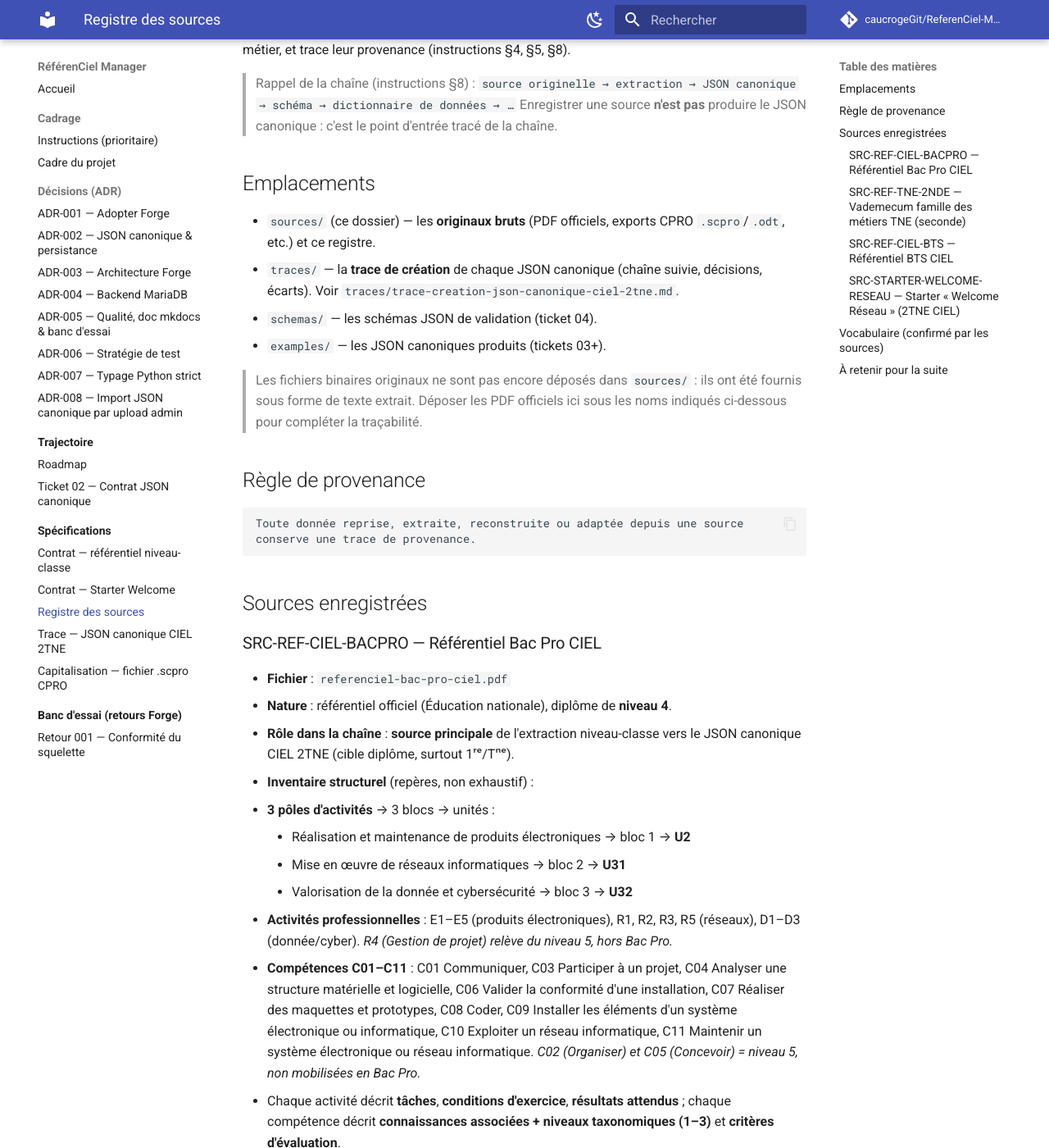
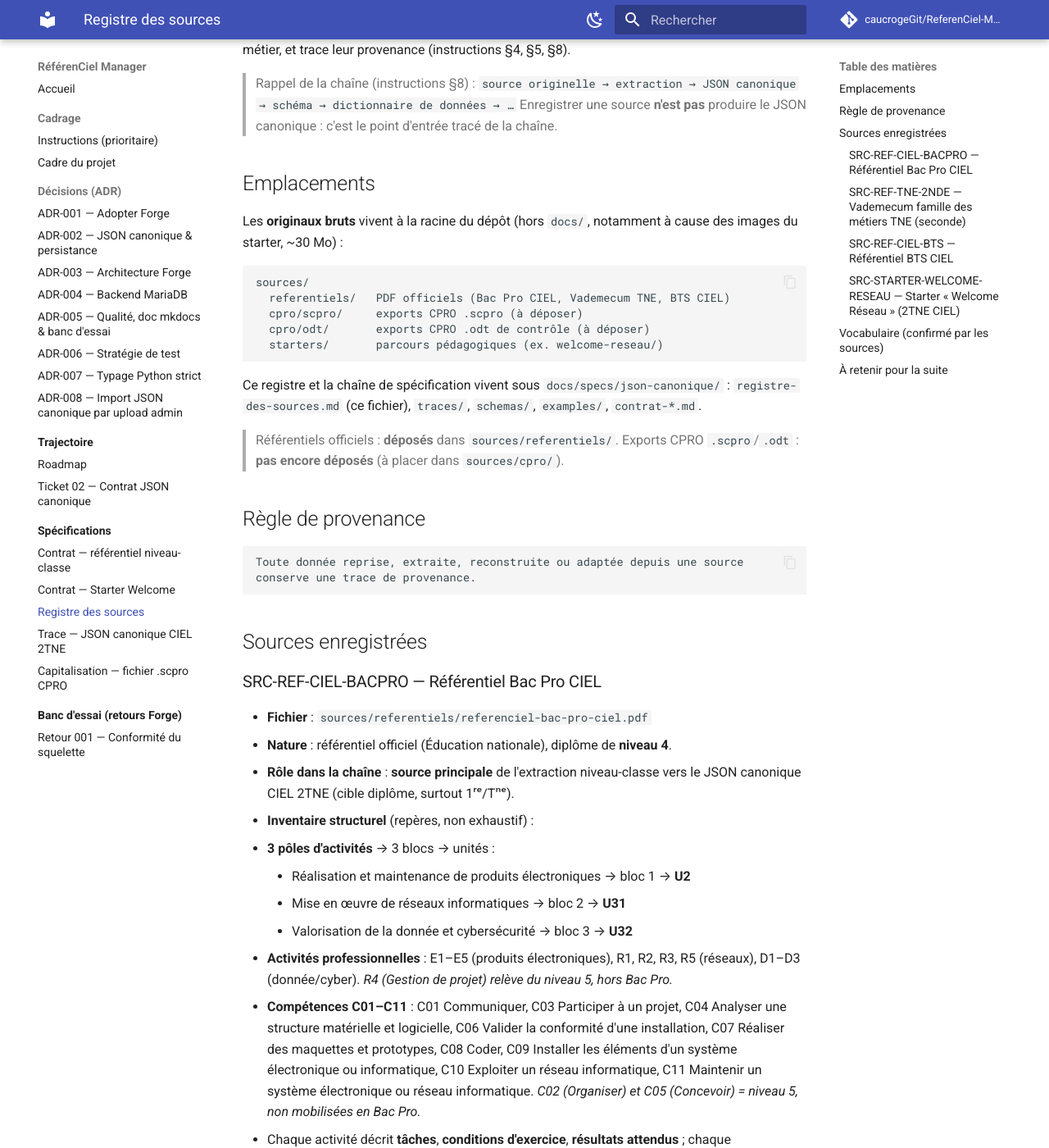
Before and after one commit to caucrogeGit/ReferenCiel-Manager, an MkDocs documentation site: the page built from docs/specs/json-canonique/registre-des-sources.md, in a window 1280 px wide and 1400 px high, scrolled down 199 px. Shown: the whole window at 82% size. Built offline with MkDocs 1.6.1 and Material for MkDocs 9.7.7, drawn with Linux system fonts in a browser that asks for light colours; comment, search, counter and statistics services are not loaded; some of the changed text lies outside the part shown.

Commit message:
chore(sources): ranger l'arborescence des sources (referentiels/cpro/starters)
Layout cohérent (capitalisation §11) : les référentiels PDF déplacés vers
sources/referentiels/, placeholders sources/cpro/{scpro,odt}/ pour les exports CPRO,
sources/starters/ conservé. Le registre remonte en
docs/specs/json-canonique/registre-des-sources.md (mieux nommé) ; nav, accueil,
trace et test méta (chemin du registre) mis à jour. Référentiels plus copiés par
mkdocs (build allégé).

Co-Authored-By: Claude Opus 4.8 (1M context) <noreply@anthropic.com>

````diff
--- a/docs/specs/json-canonique/sources/README.md
+++ b/docs/specs/json-canonique/registre-des-sources.md
@@ -10,16 +10,23 @@ canoniques métier, et trace leur provenance (instructions §4, §5, §8).
 
 ## Emplacements
 
-- `sources/` (ce dossier) — les **originaux bruts** (PDF officiels, exports CPRO
-  `.scpro`/`.odt`, etc.) et ce registre.
-- `traces/` — la **trace de création** de chaque JSON canonique (chaîne suivie,
-  décisions, écarts). Voir `traces/trace-creation-json-canonique-ciel-2tne.md`.
-- `schemas/` — les schémas JSON de validation (ticket 04).
-- `examples/` — les JSON canoniques produits (tickets 03+).
+Les **originaux bruts** vivent à la racine du dépôt (hors `docs/`, notamment à cause
+des images du starter, ~30 Mo) :
 
-> Les fichiers binaires originaux ne sont pas encore déposés dans `sources/` : ils
-> ont été fournis sous forme de texte extrait. Déposer les PDF officiels ici sous
-> les noms indiqués ci-dessous pour compléter la traçabilité.
+```text
+sources/
+  referentiels/   PDF officiels (Bac Pro CIEL, Vademecum TNE, BTS CIEL)
+  cpro/scpro/     exports CPRO .scpro (à déposer)
+  cpro/odt/       exports CPRO .odt de contrôle (à déposer)
+  starters/       parcours pédagogiques (ex. welcome-reseau/)
+```
+
+Ce registre et la chaîne de spécification vivent sous `docs/specs/json-canonique/` :
+`registre-des-sources.md` (ce fichier), `traces/`, `schemas/`, `examples/`,
+`contrat-*.md`.
+
+> Référentiels officiels : **déposés** dans `sources/referentiels/`. Exports CPRO
+> `.scpro`/`.odt` : **pas encore déposés** (à placer dans `sources/cpro/`).
 
 ## Règle de provenance
 
@@ -32,7 +39,7 @@ conserve une trace de provenance.
 
 ### SRC-REF-CIEL-BACPRO — Référentiel Bac Pro CIEL
 
-- **Fichier** : `referenciel-bac-pro-ciel.pdf`
+- **Fichier** : `sources/referentiels/referenciel-bac-pro-ciel.pdf`
 - **Nature** : référentiel officiel (Éducation nationale), diplôme de **niveau 4**.
 - **Rôle dans la chaîne** : **source principale** de l'extraction niveau-classe
   vers le JSON canonique CIEL 2TNE (cible diplôme, surtout 1ʳᵉ/Tⁿᵉ).
@@ -57,7 +64,7 @@ conserve une trace de provenance.
 
 ### SRC-REF-TNE-2NDE — Vademecum famille des métiers TNE (seconde)
 
-- **Fichier** : `referenciel-2tne.pdf`
+- **Fichier** : `sources/referentiels/referenciel-2tne.pdf`
 - **Nature** : Vademecum officiel, **classe de seconde** « famille des métiers des
   transitions numérique et énergétique » (septembre 2021).
 - **Rôle dans la chaîne** : source du **niveau-classe 2ⁿᵈᵉ**. C'est ce qui est
@@ -76,7 +83,7 @@ conserve une trace de provenance.
 
 ### SRC-REF-CIEL-BTS — Référentiel BTS CIEL
 
-- **Fichier** : `referenciel-bts-ciel.pdf`
+- **Fichier** : `sources/referentiels/referenciel-bts-ciel.pdf`
 - **Nature** : référentiel officiel, diplôme de **niveau 5**, options A
   (« Informatique et réseaux ») et B (« Électronique et réseaux »).
 - **Rôle dans la chaîne** : **source de contexte** (poursuite d'études post-Bac).
--- a/mkdocs.yml
+++ b/mkdocs.yml
@@ -76,7 +76,7 @@ nav:
       - JSON canonique: specs/json-canonique/README.md
       - Contrat — référentiel niveau-classe: specs/json-canonique/contrat-referentiel-niveau-classe.md
       - Contrat — Starter Welcome: specs/json-canonique/contrat-starter-welcome.md
-      - Registre des sources: specs/json-canonique/sources/README.md
+      - Registre des sources: specs/json-canonique/registre-des-sources.md
       - Trace — JSON canonique CIEL 2TNE: specs/json-canonique/traces/trace-creation-json-canonique-ciel-2tne.md
       - Capitalisation — fichier .scpro CPRO: specs/json-canonique/traces/capitalisation-fichier-scpro-cpro.md
   - Banc d'essai (retours Forge):
````
Also changed, not shown: docs/index.md (+1 -1 lines), docs/specs/json-canonique/traces/trace-creation-json-canonique-ciel-2tne.md (+1 -1 lines), 9 other files.
